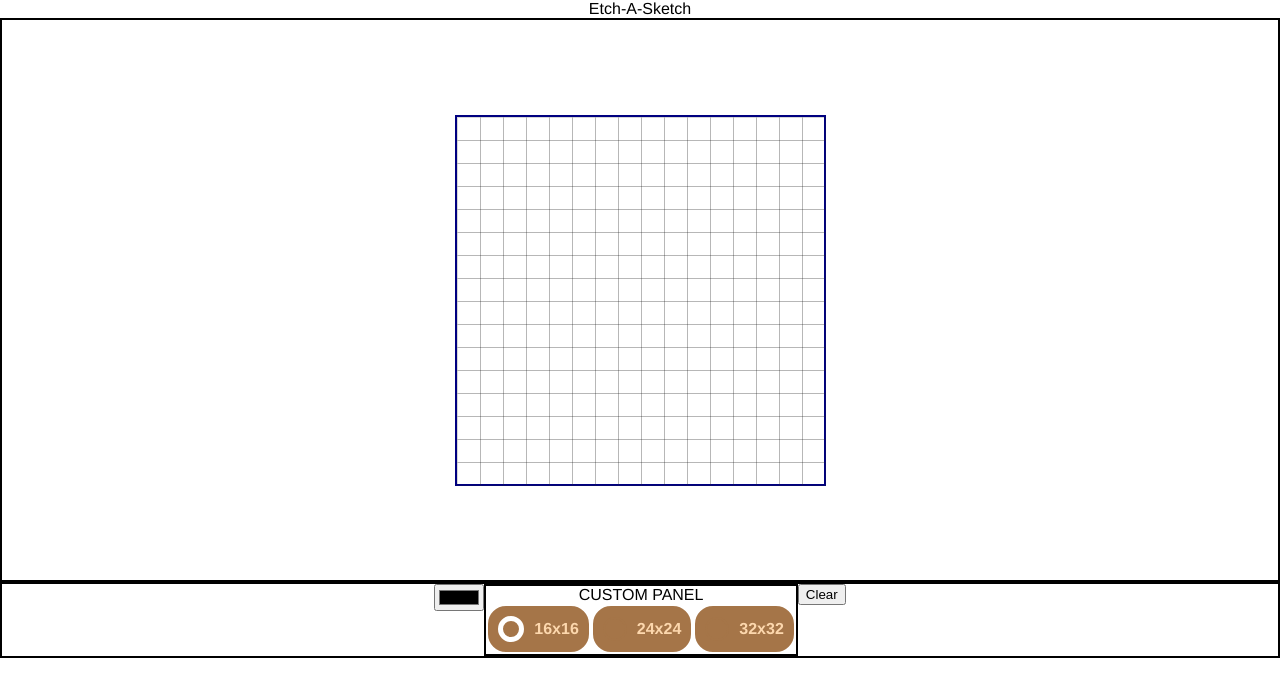
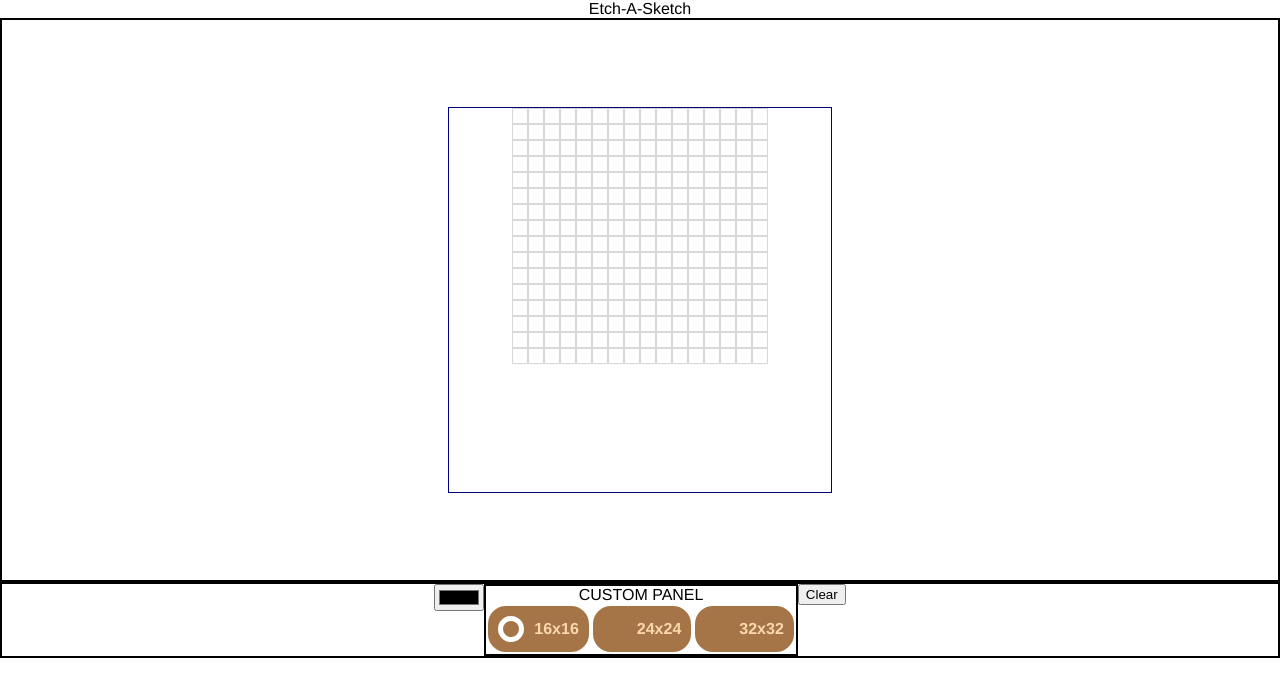
Before and after one commit to kenhardika/etch-a-sketch, a plain HTML site: page index.html in a window 1280 px wide. Drawn offline with Linux system fonts and the light colour scheme.

Commit message:
sizing canvas again for better fit

```diff
--- a/script.js
+++ b/script.js
@@ -29,17 +29,17 @@ if(document.querySelector(`input[name="sizeSlider"]`)) {
 // repeat it 16 times horizontally in a single row,
 function canvasSize(item) {
 
-layer.style.gridTemplateColumns=`repeat(${item}, 23px)`; //untuk 16x16 15px
-layer.style.gridTemplateRows=`repeat(${item}, 23px)`; //NEED CHANGE TO SMALLER PIXEL THE MORE BIGGER THE Input ITEM
+layer.style.gridTemplateColumns=`repeat(${item}, 1em)`; //untuk 24x24 1em
+layer.style.gridTemplateRows=`repeat(${item}, 1em)`; //NEED CHANGE TO SMALLER PIXEL THE MORE BIGGER THE Input ITEM
+
 layer.innerHTML="";
-
-
 let itemArea = item*item;
     for (let i=1 ; i<=itemArea; i++) {
                     let div = document.createElement('div');
                         div.style.border = "solid 1px #2929292F";
-                        div.style.width = "22px"; //untuk 16x16 14px
-                        div.style.height = "22px";
+                        div.style.width = "1em"; //untuk 24x24 1em
+                        div.style.height = "1em";
+                        div.style.boxSizing = "border-box";
                         div.classList.add(`colrow`);
                         div.classList.add(`_${i}`);
                         //paint add color
--- a/style.css
+++ b/style.css
@@ -18,11 +18,13 @@ body{
 
 .layerCanvas {
     display: grid;
+    justify-content: center;
+    align-items: center;
     /* grid-template-columns: repeat(16, 12px); */
     box-sizing: border-box;
-    border: 2px solid navy;
-    width: 371px;
-    height: 371px;
+    border: 1px solid navy;
+    height:  24.1em;
+    width:  24em;
 }
 
 .colrow:hover {
```
